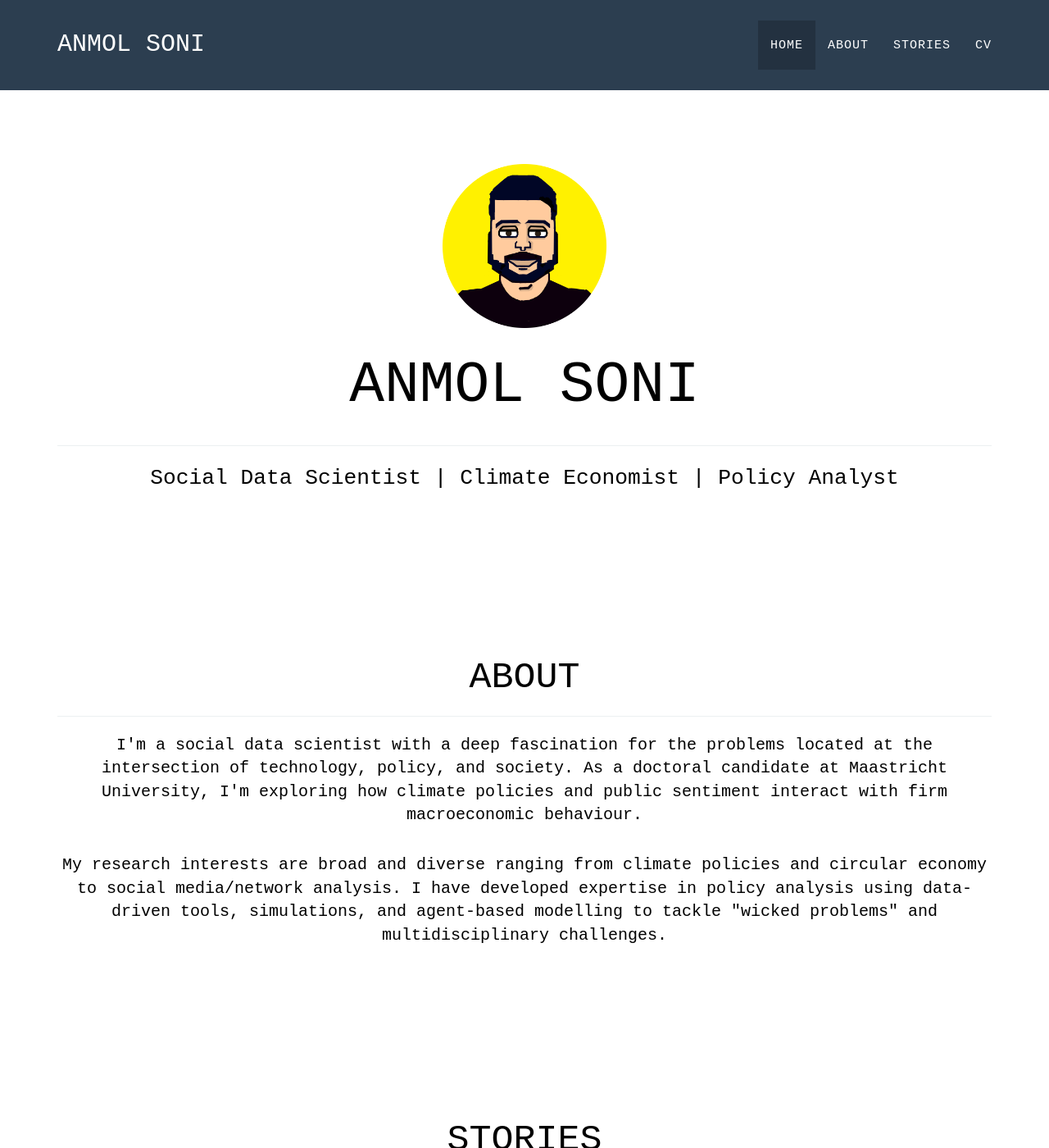
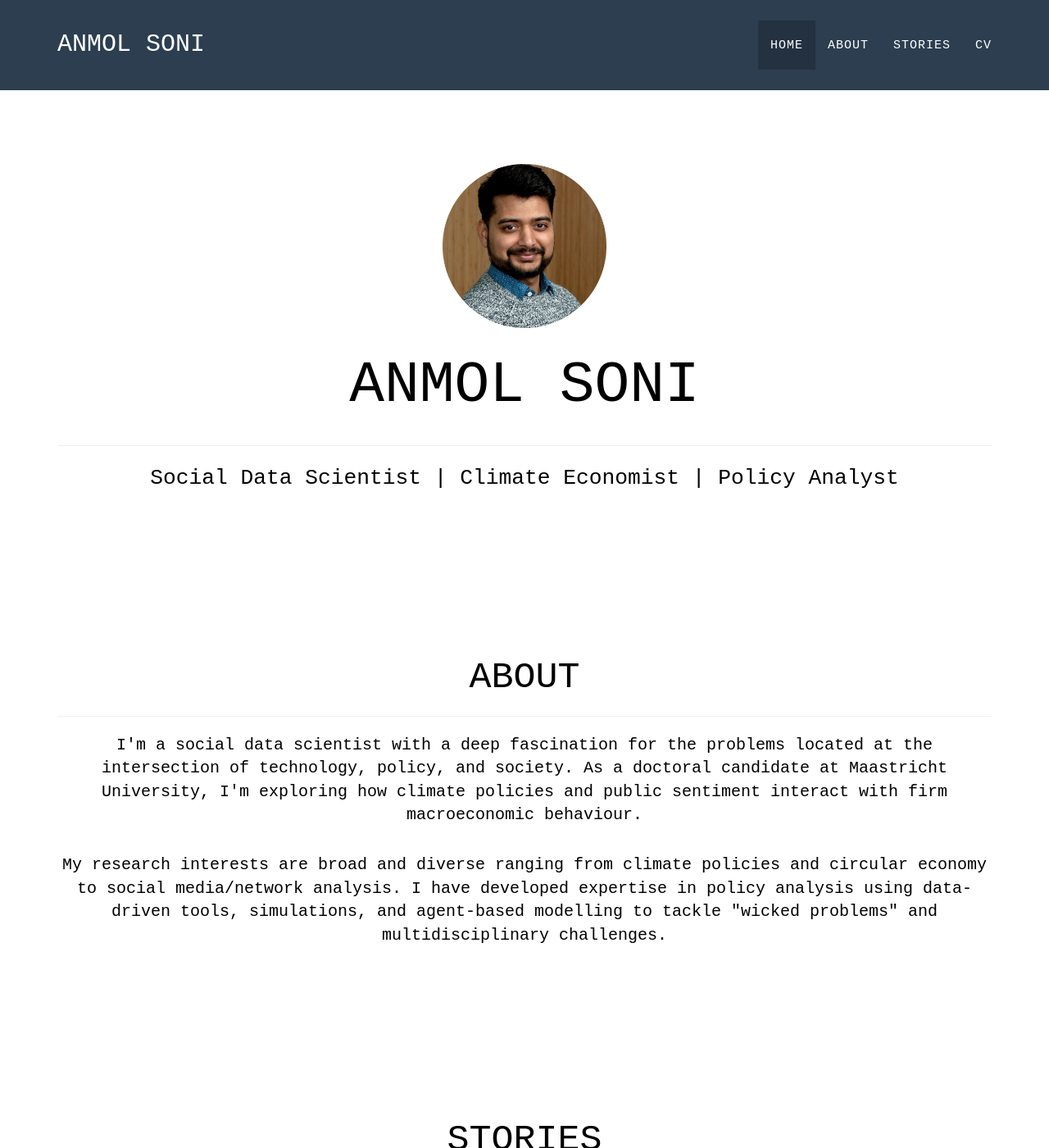
Before and after one commit to SoniAnmol/SoniAnmol.github.io, a Jekyll site: the page built from _posts/2022-09-27-msc_thesis.markdown, in a window 1280 px wide and 1400 px high. Shown: the whole window at 82% size. Built offline with Jekyll 4.4.1, drawn with Linux system fonts in a browser that asks for light colours; some web fonts are replaced.

Commit message:
updated graphics.

```diff
--- a/_config.yml
+++ b/_config.yml
@@ -25,7 +25,7 @@ bing_verify:
 
 # Color settings (hex-codes without the leading hash-tag)
 color:
-  primary: c2c2c2#476481 #80B3FF
+  primary: c2c2c2 #476481 #80B3FF
   primary-rgb: "44, 62, 80" #"24,288,156" #"128,179,255"
   secondary:  2c3e50 #FD6E8A
   secondary-dark: 233140 #A2122F
--- a/_includes/contact.html
+++ b/_includes/contact.html
@@ -10,7 +10,7 @@
     <div class="img-centered">
       <center>
         <a href="../gallery/Anmol_Soni_Resume_19-09-2022-14-02-45.pdf">
-      <img src="../img/download_button.png" style="width: 200px; right: center">
+      <img src="../img/download_button.png" style="width: 100px; right: center">
       </a>
       </center>
     </div>
```
Also changed, not shown: img/download_button.png, img/portfolio/energy_communities.png, img/portfolio/geothermal.png, img/portfolio/professional_journey.png, img/portfolio/qconnect.png, img/profile.png.
